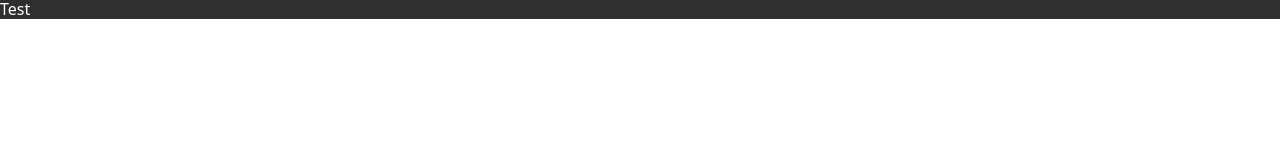
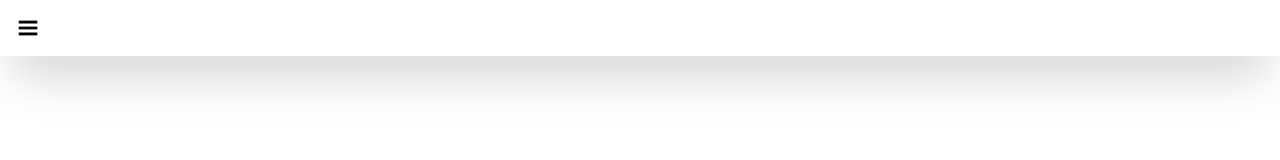
Before and after one commit to dzakyfzl/projek_web_mental_health, a website: page page/index.html in a window 1280 px wide. Drawn offline with nearby package versions, Linux system fonts and the light colour scheme; a web font is replaced by a local one.

Commit message:
navbar v1

```diff
--- a/page/index.html
+++ b/page/index.html
@@ -10,6 +10,9 @@
       integrity="sha384-QWTKZyjpPEjISv5WaRU9OFeRpok6YctnYmDr5pNlyT2bRjXh0JMhjY6hW+ALEwIH"
       crossorigin="anonymous"
     />
+    <!-- Script -->
+    <script src="/src/script/index.js"></script>
+    <!-- Tailwind CSS -->
     <link rel="stylesheet" href="/src/css/style.css">
 
     <!-- fonts -->
@@ -22,8 +25,10 @@
   </head>
 
 <body>
-    <header style="background-color:rgb(47, 47, 47);">
-      <h1 class="text-white">Test</h1>
+    <header class="shadow-2xl">
+      <div class="p-3">
+        <a href="#"><img class="w-6" src="/src/image/menu-bar.png"></a>
+      </div>
     </header>
 </body>
 </html>
```
Also changed, not shown: src/css/style.css, src/image/menu-bar.png (added), src/script/index.js (added).
